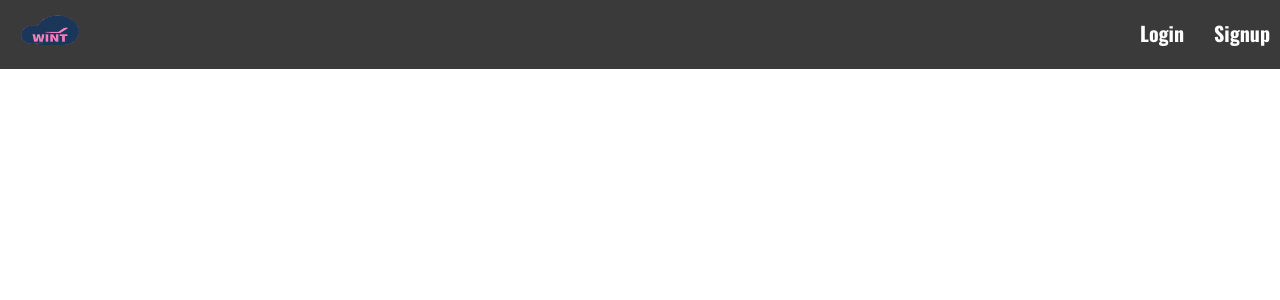
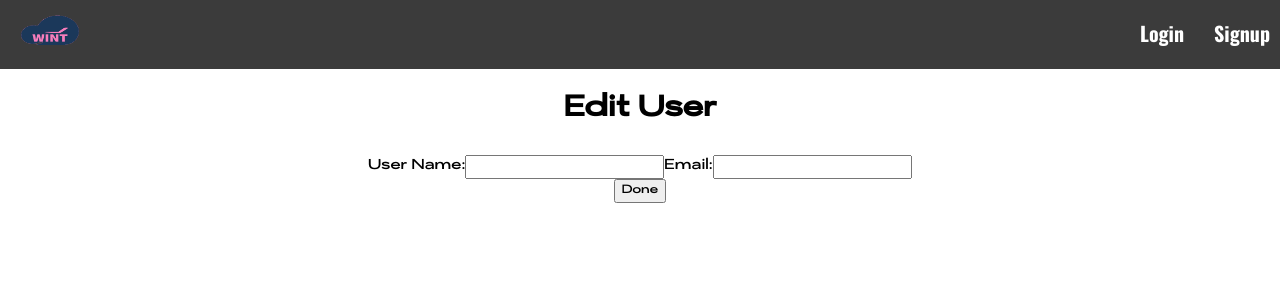
Before and after one commit to karechob/Capstone-frontend-TTP, a React (Create React App) app in the folder wint/: page /userSettings in a window 1280 px wide. Before the commit this address had no page. Shown: the top 300 px of the page. Built offline with nearby package versions, Linux system fonts and the light colour scheme.

Commit message:
feat[UserSettings]: Added UserSettings component for editing a user profile

```diff
--- a/wint/src/App/App.js
+++ b/wint/src/App/App.js
@@ -6,6 +6,7 @@ import LoginPage from "../pages/login";
 import SignupPage from "../pages/signup";
 import logo from "./logo.png";
 import UserProfile from "../components/UserProfile";
+import UserSettings from "../components/UserSettings";
 
 function App() {
   const [isLoggedIn, setIsLoggedIn] = useState(false);
@@ -49,6 +50,7 @@ function App() {
           <Route path="/login" element={<LoginPage />} />
           <Route path="/signup" element={<SignupPage />} />
           <Route path="/user" element={<UserProfile/>}/>
+          <Route path="/userSettings" element={<UserSettings/>}/>
         </Routes>
       </div>
     </Router>
--- /dev/null
+++ b/wint/src/components/UserSettings.jsx
@@ -0,0 +1,19 @@
+import React from "react";
+
+function UserSettings() {
+  return (
+    <>
+      <h1>Edit User</h1>
+      <form>
+        <label htmlFor="userName">User Name:</label>
+        <input type="text" id="userName" />
+        <label htmlFor="email">Email:</label>
+        <input type="text" id="email" />
+        <br></br>
+        <button type="submit">Done</button>
+      </form>
+    </>
+  );
+}
+
+export default UserSettings;
```
Also changed, not shown: wint/src/components/UserProfile.jsx (+11 -7 lines).
